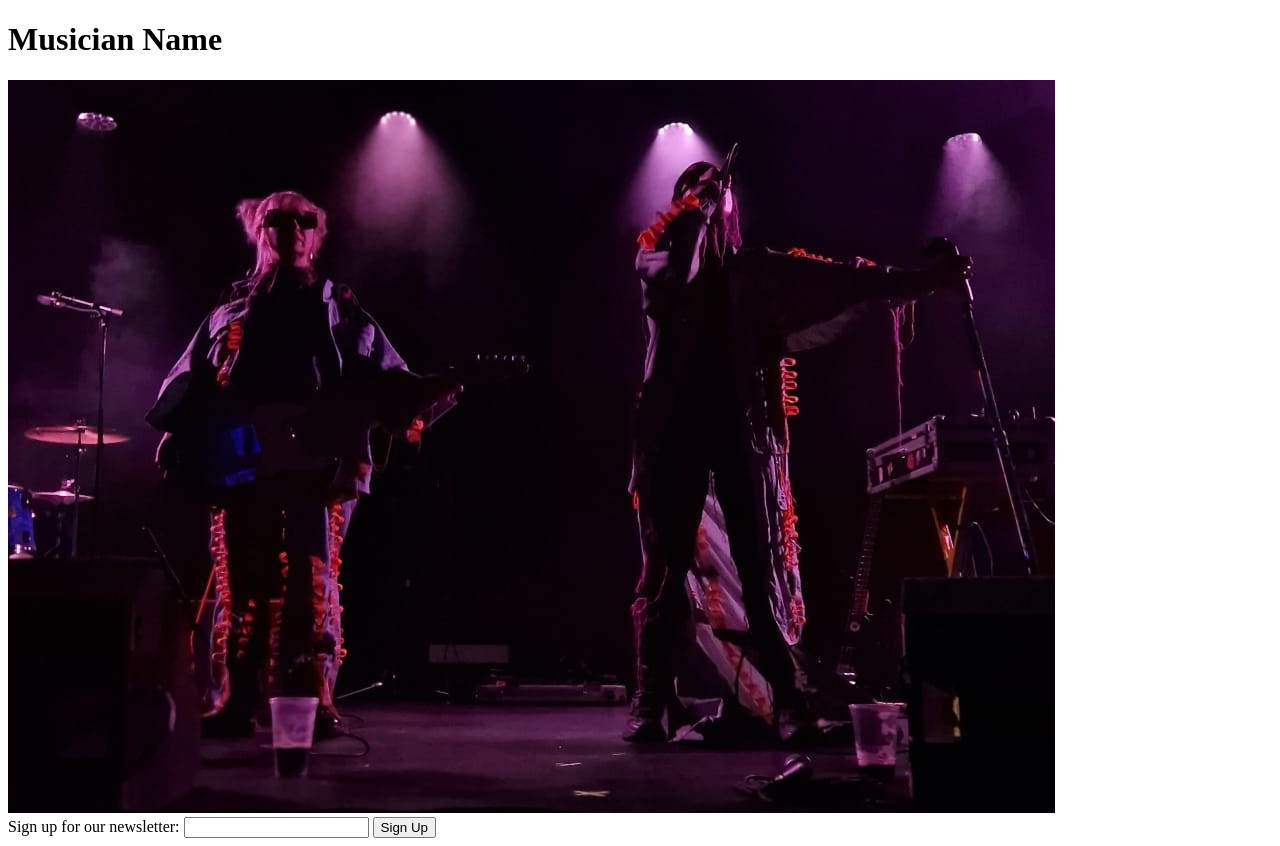
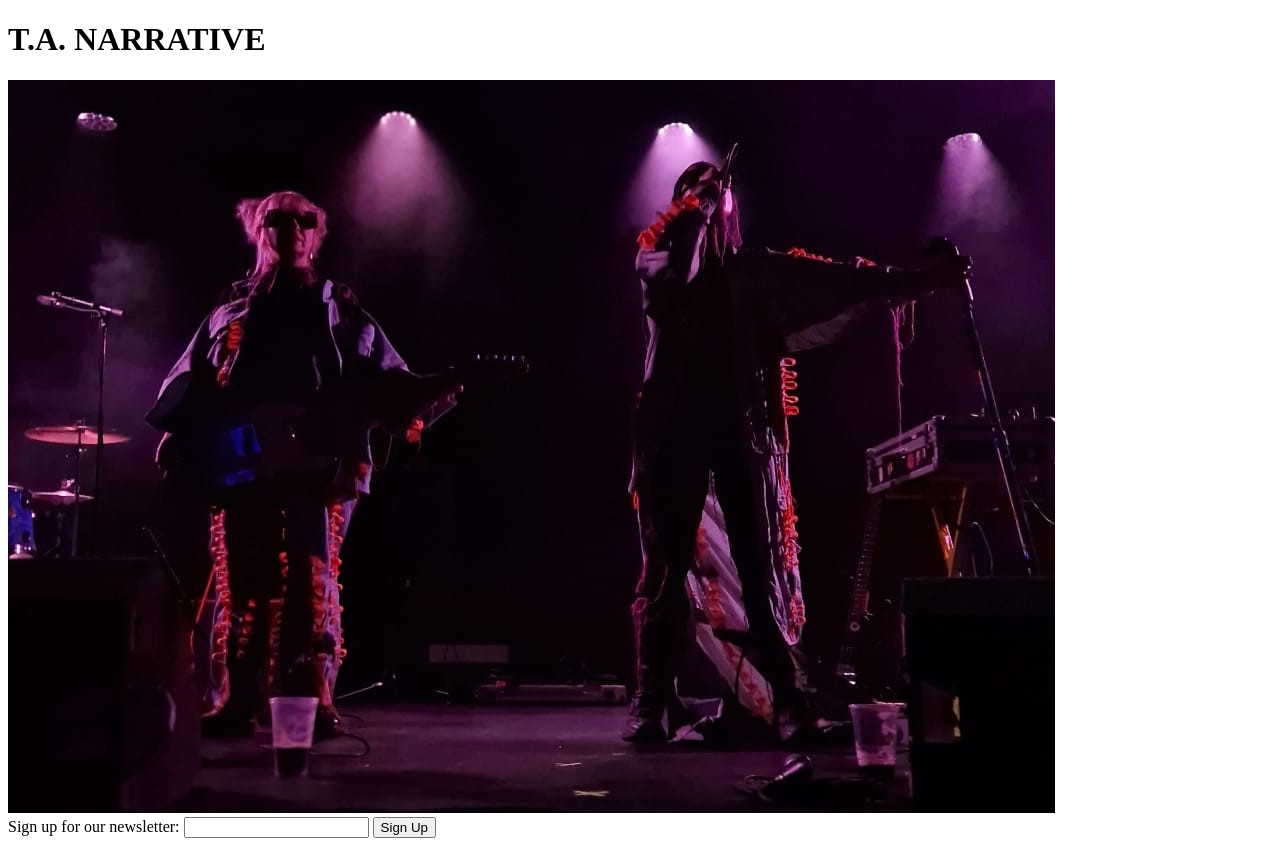
Before and after one commit to anklesmac/ta-narrative-landing-page, a plain HTML site: page index.html in a window 1280 px wide. Drawn offline with Linux system fonts and the light colour scheme.

Commit message:
Update title

```diff
--- a/index.html
+++ b/index.html
@@ -7,7 +7,7 @@
 </head>
 <body>
     <header>
-        <h1>Musician Name</h1>
+        <h1>T.A. NARRATIVE</h1>
         <!-- Corrected image source -->
         <img src=IMG-20240316-WA0035.jpg alt="Musician Photo">
     </header>
```
